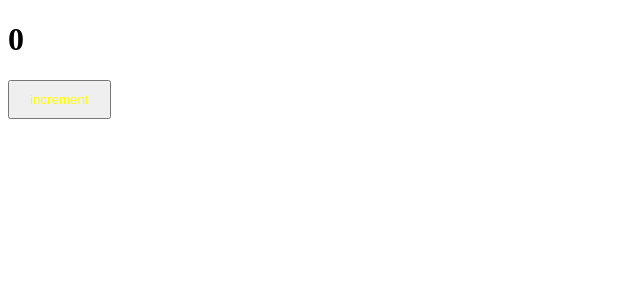
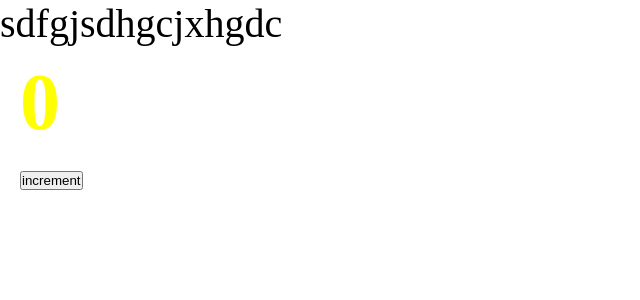
Before and after one commit to CodeCraftSonya/production-project, a React app: page / in a window 1280 px wide. Shown: the top 300 px of the page, without its empty margins (0-640 px from the left). Built offline with nearby package versions, Linux system fonts and the light colour scheme.

Commit message:
refactor: config css modules

```diff
--- a/package.json
+++ b/package.json
@@ -19,6 +19,7 @@
     "@types/webpack-dev-server": "^4.7.1",
     "css-loader": "^7.1.2",
     "html-webpack-plugin": "^5.6.3",
+    "mini-css-extract-plugin": "^2.9.2",
     "sass": "^1.89.2",
     "sass-loader": "^16.0.5",
     "style-loader": "^4.0.0",
--- /dev/null
+++ b/src/App.tsx
@@ -0,0 +1,12 @@
+import Counter from "./components/Counter";
+import './index.scss'
+
+const App = () => {
+    return (
+        <div className="app">
+            sdfgjsdhgcjxhgdc
+            <Counter/>
+        </div>
+    )
+}
+export default App
--- a/src/components/Counter.scss
+++ b/src/components/Counter.module.scss
@@ -1,4 +1,4 @@
-button{
+.btn{
     padding: 10px 20px;
     color: yellow;
 }
--- a/src/components/Counter.tsx
+++ b/src/components/Counter.tsx
@@ -1,5 +1,5 @@
 import {useState} from "react";
-import './Counter.scss'
+import classes from './Counter.module.scss'
 
 export const Counter = () => {
     const [count, setCount] = useState(0);
@@ -8,7 +8,7 @@
     }
 
     return (
-        <div>
+        <div className={classes.btn}>
             <h1>{count}</h1>
             <button onClick={increment}>increment</button>
         </div>
--- /dev/null
+++ b/src/global.d.ts
@@ -0,0 +1,4 @@
+declare module '*.module.scss' {
+    const classes: { [key: string]: string };
+    export default classes;
+}
--- /dev/null
+++ b/src/index.scss
@@ -0,0 +1,9 @@
+*{
+  margin: 0;
+  padding: 0;
+  box-sizing: border-box;
+}
+
+.app{
+  font-size: 40px;
+}
--- a/src/index.tsx
+++ b/src/index.tsx
@@ -1,10 +1,8 @@
 import {createRoot} from "react-dom/client";
-import Counter from "./components/Counter";
+import App from "./App";
 
 const root = createRoot(document.getElementById('root'))
 
 root.render(
-    <div>
-        <Counter/>
-    </div>
+    <App/>
 )
```
Also changed, not shown: 9 other files (tests, documents, lock files or other folders).
